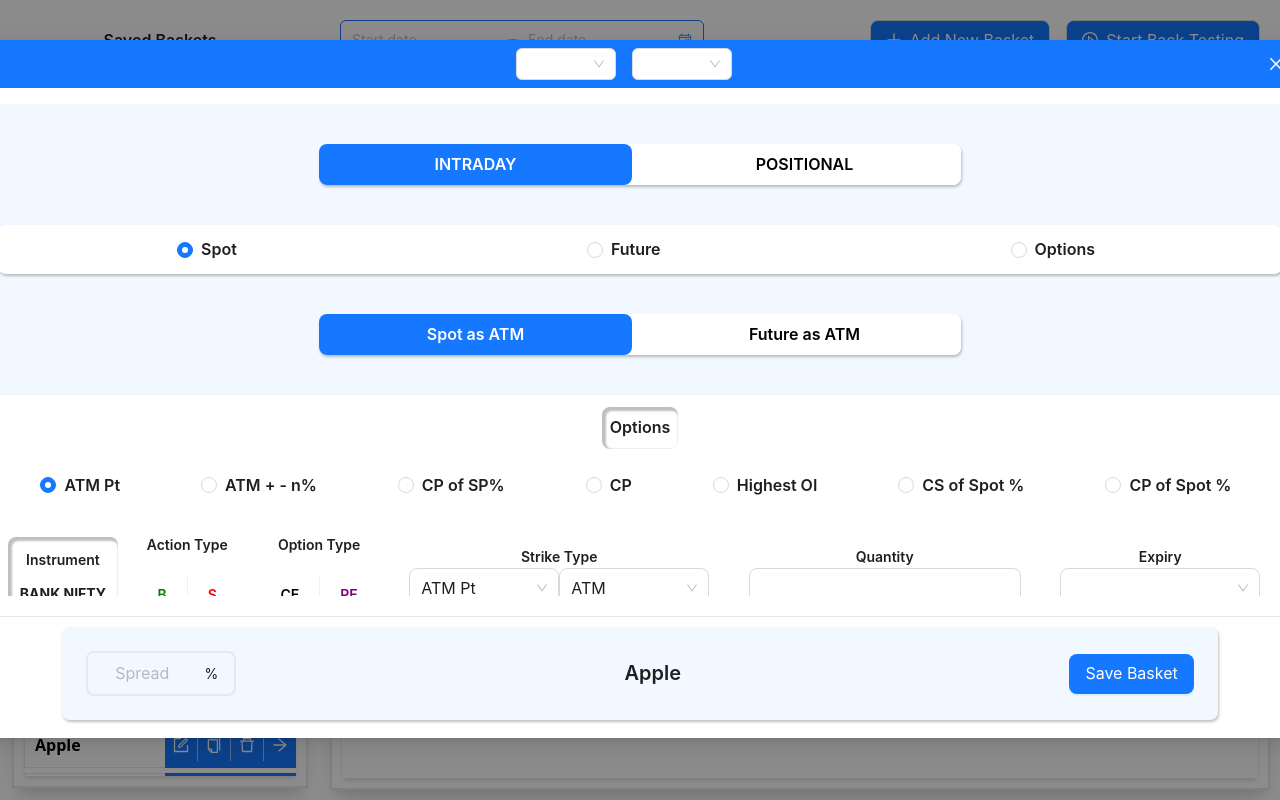
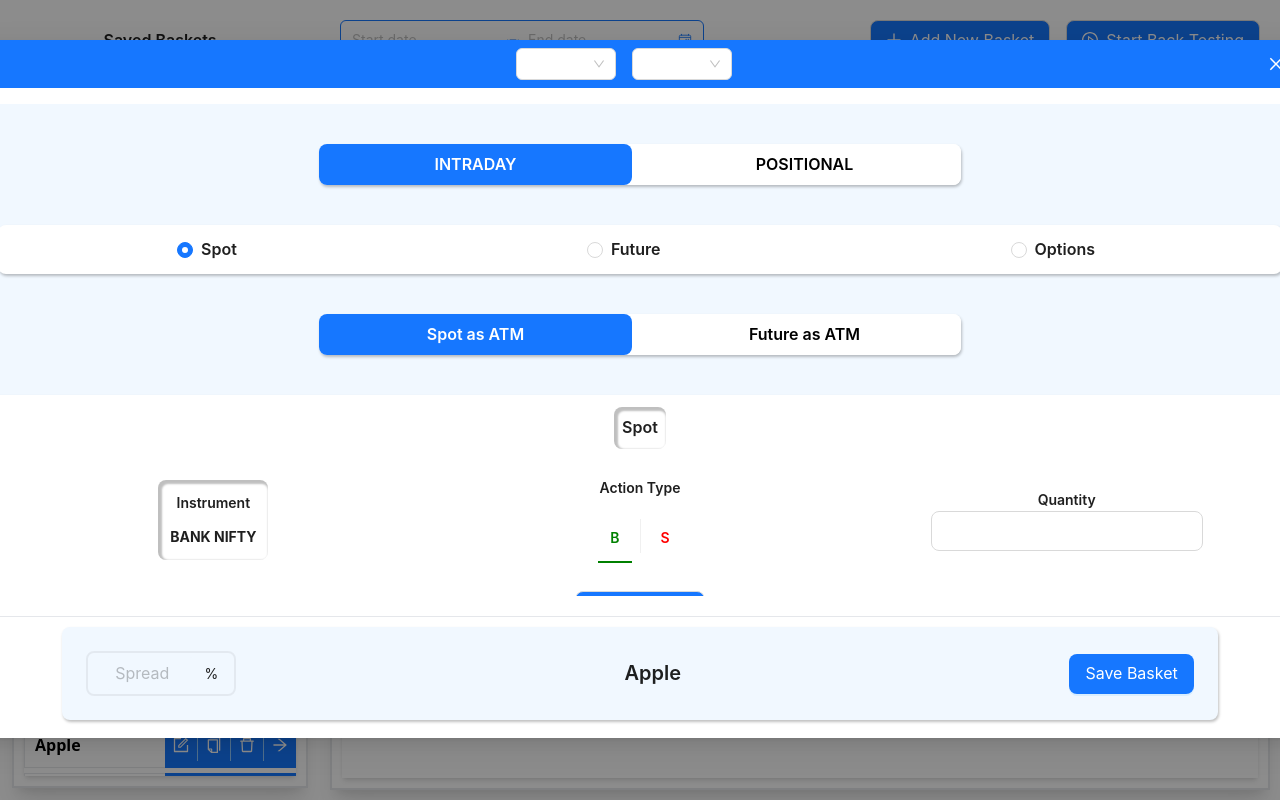
Before and after one commit to stock-jarvis/facelift-v2, a React (Vite) app: page /basket in a window 1280 px wide. Built offline with nearby package versions, Linux system fonts and the light colour scheme.

Commit message:
basket edit modals workingw

```diff
--- /dev/null
+++ b/src/components/basket/modals/edit-basket-modal/future-basket-selector.tsx
@@ -0,0 +1,27 @@
+import { Flex } from 'antd'
+import Instrument from './instrument'
+import ActionSelector from './action-selector'
+import PositionHolder from './position-holder'
+import QuantityInput from './quantity-input'
+import ExpirySelector from './expiry-selector'
+const FutureBasketSelector = () => {
+	return (
+		<PositionHolder heading="Future">
+			<Flex flex={1} justify="space-around" align="center">
+				<Instrument />
+				<ActionSelector
+					label="Action Type"
+					action1="B"
+					action2="S"
+					color1="green"
+					color2="red"
+				/>
+
+				<QuantityInput />
+				<ExpirySelector />
+			</Flex>
+		</PositionHolder>
+	)
+}
+
+export default FutureBasketSelector
--- a/src/components/basket/modals/edit-basket-modal/index.tsx
+++ b/src/components/basket/modals/edit-basket-modal/index.tsx
@@ -4,6 +4,8 @@ import Footer from './footer'
 import Toggle from './toggle'
 
 import OptionsBasketSelector from './options-basket-selector'
+import SpotBasketSelector from './spot-basket-selector'
+import FutureBasketSelector from './future-basket-selector'
 //import QuantityInput from './quantity-input'
 import PositionSelector from './position-selector'
 //import CappedButton from './capped-button'
@@ -16,15 +18,15 @@ import { basketOptions } from '../../constants/data'
 
 //import Instrument from './instrument'
 //import EntryExit from './entry-exit-container'
-
+import { useState } from 'react'
 const EditBasketModal = () => {
 	const { token } = theme.useToken()
-
+	const [basketOption, setBasketOption] = useState<string>('spot')
 	const setToogleValue = (value: string) => {
-		console.log(value)
+		value
 	}
 	const setOptionValue = (value: OptionObject) => {
-		console.log(value)
+		setBasketOption(value.value)
 	}
 	// const setProfitValue = (value: number) => {
 	// 	console.log(value)
@@ -87,36 +89,13 @@ const EditBasketModal = () => {
 					/>
 				</div>
 			</Flex>
-			{/* <Flex>
-				<Flex justify="center" align="center" flex={1}>
-					<TradeSecion />
-				</Flex>
-				<ProfitLoss
-					profitLabel="Total Profit"
-					lossLabel="Total Loss"
-					profitValue={1}
-					lossValue={1}
-					setProfitValue={setProfitValue}
-					setLossValue={setProfitValue}
-				/>
-			</Flex>*/}
-
-			{/*<StrikeRadioSelector
-				tradeOption={tradeOption}
-				setTradeOption={setTradeOption}
-				setSubTradeOptionList={setSubTradeOptionList}
-				setSubTradeOption={setSubTradeOption}
-			/>
-			<StrikeSelector
-				tradeOption={tradeOption}
-				setTradeOption={setTradeOption}
-				subTradeOption={subTradeOption}
-				setSubTradeOption={setSubTradeOption}
-				subTradeOptionList={subTradeOptionList}
-				setSubTradeOptionList={setSubTradeOptionList}
-			/>
-			 <EntryExit /> */}
-			<OptionsBasketSelector />
+			{basketOption === 'spot' ? (
+				<SpotBasketSelector />
+			) : basketOption === 'future' ? (
+				<FutureBasketSelector />
+			) : (
+				<OptionsBasketSelector />
+			)}
 		</Modal>
 	)
 }
--- a/src/components/basket/modals/edit-basket-modal/options-basket-selector.tsx
+++ b/src/components/basket/modals/edit-basket-modal/options-basket-selector.tsx
@@ -27,7 +27,7 @@ const OptionsBasketSelector = () => {
 	}, [tradeOption])
 
 	return (
-		<PositionHolder>
+		<PositionHolder heading="Options">
 			<Flex flex="1" vertical gap="middle">
 				<Flex flex="1">
 					<StrikeRadioSelector
--- a/src/components/basket/modals/edit-basket-modal/position-holder.tsx
+++ b/src/components/basket/modals/edit-basket-modal/position-holder.tsx
@@ -1,8 +1,9 @@
 import { Button, Flex, Typography, theme } from 'antd'
 interface PositionHolderProps {
 	children: React.ReactNode
+	heading: string
 }
-const PositionHolder = ({ children }: PositionHolderProps) => {
+const PositionHolder = ({ children, heading }: PositionHolderProps) => {
 	const { token } = theme.useToken()
 	return (
 		<Flex
@@ -10,7 +11,7 @@ const PositionHolder = ({ children }: PositionHolderProps) => {
 			flex={1}
 			gap="middle"
 			style={{
-				boxShadow: '1px 2px 3px rgba(0, 0, 0, 0.25)',
+				boxShadow: '-2px 2px 3px rgba(0, 0, 0, 0.25)',
 				padding: token.paddingSM,
 				borderRadius: token.borderRadiusLG,
 				//	backgroundColor: '#F1F8FF',
@@ -26,7 +27,7 @@ const PositionHolder = ({ children }: PositionHolderProps) => {
 						boxShadow: '2px 2px 2px 2px rgba(0, 0, 0, 0.25) inset',
 					}}
 				>
-					Options
+					{heading}
 				</Typography.Text>
 			</Flex>
 			<Flex justify="center" align="center" flex={1}>
--- /dev/null
+++ b/src/components/basket/modals/edit-basket-modal/spot-basket-selector.tsx
@@ -0,0 +1,31 @@
+import { Flex } from 'antd'
+import Instrument from './instrument'
+import ActionSelector from './action-selector'
+import PositionHolder from './position-holder'
+import QuantityInput from './quantity-input'
+
+const SpotBasketSelector = () => {
+	return (
+		<PositionHolder heading="Spot">
+			<Flex flex={1} align="center">
+				<Flex flex={1} justify="center">
+					<Instrument />
+				</Flex>
+				<Flex flex={1} justify="center">
+					<ActionSelector
+						label="Action Type"
+						action1="B"
+						action2="S"
+						color1="green"
+						color2="red"
+					/>
+				</Flex>
+				<Flex flex={1} justify="center">
+					<QuantityInput />
+				</Flex>
+			</Flex>
+		</PositionHolder>
+	)
+}
+
+export default SpotBasketSelector
```
